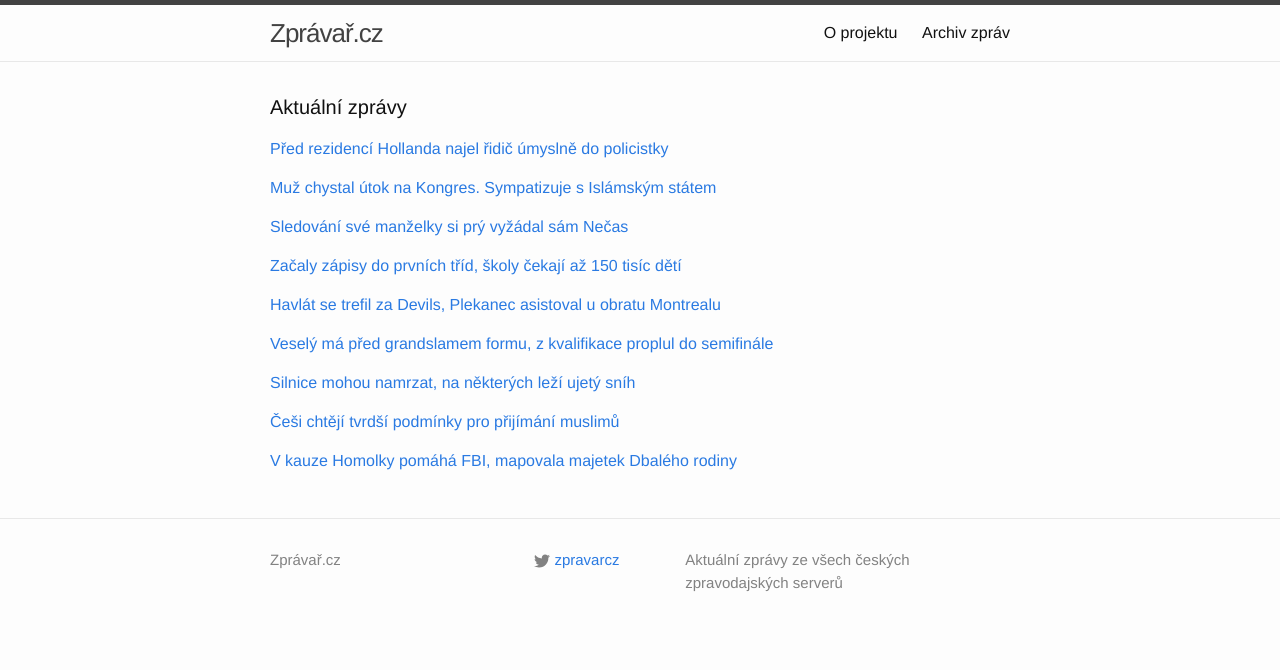
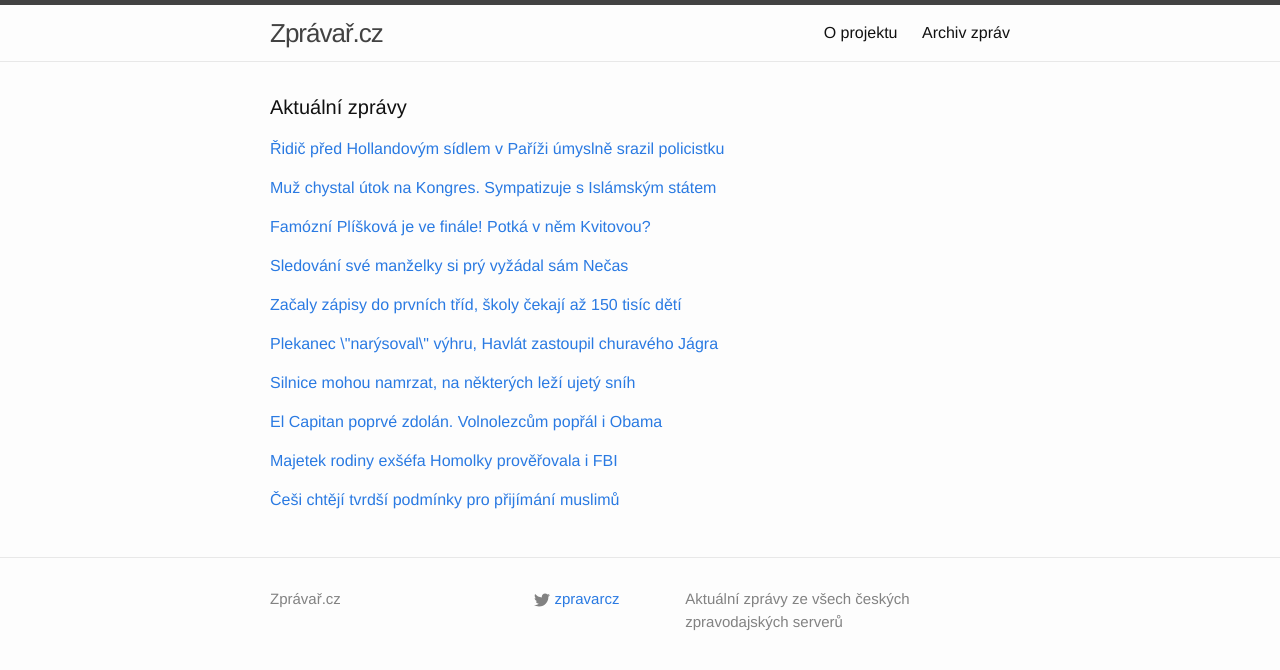
Before and after one commit to adliska/zpravar, a Jekyll site: the page built from index.html, in a window 1280 px wide. Shown: the top 670 px of the page. Built offline with Jekyll 4.4.1, drawn with Linux system fonts in a browser that asks for light colours.

Commit message:
zpravar news update

```diff
--- a/index.html
+++ b/index.html
@@ -5,9 +5,10 @@ layout: default
 <div class="home">
     <h1 class="page-heading">Aktuální zprávy</h1>
 
-<p><a href="javascript:;" onclick="toggle_visibility('zpravy0')">Před rezidencí Hollanda najel řidič úmyslně do policistky</a></p>
+<p><a href="javascript:;" onclick="toggle_visibility('zpravy0')">Řidič před Hollandovým sídlem v Paříži úmyslně srazil policistku </a></p>
 <div id="zpravy0" style="display:none">
 <ul>
+<li><a href=http://www.lidovky.cz/ridic-v-parizi-zamerne-u-prezidentova-sidla-najel-na-policistku-pw2-/zpravy-svet.aspx?c=A150115_091119_ln_zahranici_mmu>Řidič před Hollandovým sídlem v Paříži úmyslně srazil policistku  - www.lidovky.cz</a></li>
 <li><a href=http://www.ceskatelevize.cz/ct24/svet/298256-pred-rezidenci-hollanda-najel-ridic-umyslne-do-policistky/>Před rezidencí Hollanda najel řidič úmyslně do policistky - www.ceskatelevize.cz</a></li>
 <li><a href=http://www.rozhlas.cz/_zprava/policistku-strezici-prezidentsky-palac-v-parizi-srazil-ridic--1443785>Policistku střežící prezidentský palác v Paříži srazil řidič - www.rozhlas.cz</a></li>
 <li><a href=http://www.rozhlas.cz/_zprava/policistku-strezici-prezidentsky-palac-v-parizi-umyslne-srazil-ridic--1443785>Policistku střežící prezidentský palác v Paříži úmyslně srazil řidič - www.rozhlas.cz</a></li>
@@ -31,8 +32,19 @@ layout: default
 <li><a href=http://www.rozhlas.cz/_zprava/fbi-zatkla-muze-ktery-pry-planoval-utok-na-sidlo-americkeho-kongresu--1443763>FBI zatkla muže, který prý plánoval útok na sídlo amerického Kongresu  - www.rozhlas.cz</a></li>
 <li><a href=http://echo24.cz/a/iktCb>Chtěl v USA vraždit v Kapitolu. FBI ho zatkla. Fandil IS - echo24.cz</a></li>
 </ul>
-</div><p><a href="javascript:;" onclick="toggle_visibility('zpravy2')">Sledování své manželky si prý vyžádal sám Nečas </a></p>
+</div><p><a href="javascript:;" onclick="toggle_visibility('zpravy2')">Famózní Plíšková je ve finále! Potká v něm Kvitovou?</a></p>
 <div id="zpravy2" style="display:none">
+<ul>
+<li><a href=http://www.tyden.cz/rubriky/sport/tenis/famozni-pliskova-je-ve-finale-potka-v-nem-kvitovou_330175.html>Famózní Plíšková je ve finále! Potká v něm Kvitovou? - www.tyden.cz</a></li>
+<li><a href=http://www.rozhlas.cz/_zprava/tenistka-pliskova-si-v-sydney-zahraje-o-titul-vesely-je-v-semifinale--1443830>Tensitka Plíšková si v Sydney zahraje o titul, Veselý je v semifinále - www.rozhlas.cz</a></li>
+<li><a href=http://www.sportovninoviny.cz/zpravy/tenistka-pliskova-si-zahraje-v-sydney-finale/1169137>Tenistka Plíšková si zahraje v Sydney finále - www.sportovninoviny.cz</a></li>
+<li><a href=http://www.denik.cz/tenis/vesely-ma-pred-grandslamem-formu-z-kvalifikace-proplul-az-do-semifinale-20150115.html>Veselý má před grandslamem formu, z kvalifikace proplul do semifinále - www.denik.cz</a></li>
+<li><a href=http://sport.aktualne.cz/vesely-si-v-aucklandu-podruhe-zahraje-o-finale/r~b47afbec9c8311e498be002590604f2e/>Veselý si v Aucklandu podruhé zahraje o finále - sport.aktualne.cz</a></li>
+<li><a href=http://sport.idnes.cz/tenis-turnaje-sydney-hobart-auckland-dwp-/tenis.aspx?c=A150115_071507_tenis_ten>Veselý se v Aucklandu probojoval z kvalifikace až do semifinále - sport.idnes.cz</a></li>
+<li><a href=http://www.sportovninoviny.cz/zpravy/tenista-vesely-postoupil-v-aucklandu-do-semifinale/1169090>Tenista Veselý postoupil v Aucklandu do semifinále - www.sportovninoviny.cz</a></li>
+</ul>
+</div><p><a href="javascript:;" onclick="toggle_visibility('zpravy3')">Sledování své manželky si prý vyžádal sám Nečas </a></p>
+<div id="zpravy3" style="display:none">
 <ul>
 <li><a href=http://www.lidovky.cz/pravo-sledovani-manzelky-si-dle-vypovedi-palenika-vyzadal-necas-p8y-/zpravy-domov.aspx?c=A150115_083724_ln_domov_mmu>Sledování své manželky si prý vyžádal sám Nečas  - www.lidovky.cz</a></li>
 <li><a href=http://domaci.ihned.cz/c1-63385210-necas-o-sledovani-sve-manzelky-vedel-objednal-si-ho-tvrdi-exsef-rozvedky>Nečas o sledování své manželky věděl, objednal si ho, tvrdí exšéf rozvědky - domaci.ihned.cz</a></li>
@@ -41,8 +53,8 @@ layout: default
 <li><a href=http://zpravy.aktualne.cz/domaci/sledovani-manzelky-si-podle-vypovedi-palenika-vyzadal-necas/r~6476d1309c7811e49bec0025900fea04/>Sledování manželky si podle výpovědi Páleníka vyžádal Nečas - zpravy.aktualne.cz</a></li>
 <li><a href=http://www.novinky.cz/domaci/358794-palenik-akci-na-sledovani-manzelky-si-vyzadal-sam-necas.html>Páleník: Akci na sledování manželky si vyžádal sám Nečas - www.novinky.cz</a></li>
 </ul>
-</div><p><a href="javascript:;" onclick="toggle_visibility('zpravy3')">Začaly zápisy do prvních tříd, školy čekají až 150 tisíc dětí</a></p>
-<div id="zpravy3" style="display:none">
+</div><p><a href="javascript:;" onclick="toggle_visibility('zpravy4')">Začaly zápisy do prvních tříd, školy čekají až 150 tisíc dětí</a></p>
+<div id="zpravy4" style="display:none">
 <ul>
 <li><a href=http://www.tyden.cz/rubriky/domaci/skolstvi/zacaly-zapisy-do-prvnich-trid-skoly-cekaji-az-150-tisic-deti_330164.html>Začaly zápisy do prvních tříd, školy čekají až 150 tisíc dětí - www.tyden.cz</a></li>
 <li><a href=http://www.ceskenoviny.cz/zpravy/zpravy/zacinaji-zapisy-do-prvnich-trid-zakladnich-skol-potrvaji-mesic/1169075>Začínají zápisy do prvních tříd základních škol, potrvají měsíc - www.ceskenoviny.cz</a></li>
@@ -50,21 +62,14 @@ layout: default
 <li><a href=http://www.rozhlas.cz/_zprava/zacinaji-zapisy-do-prvnich-trid-zakladnich-skol-potrvaji-dva-tydny--1443768>Začínají zápisy do prvních tříd základních škol, potrvají dva týdny  - www.rozhlas.cz</a></li>
 <li><a href=http://zpravy.idnes.cz/boj-o-dobrou-skolu-dite-jde-k-zapisu-menime-bydliste-fhz-/domaci.aspx?c=A150114_210952_domaci_fer>Rodiče v boji o dobrou školu obcházejí zákon: úředně se přestěhují - zpravy.idnes.cz</a></li>
 </ul>
-</div><p><a href="javascript:;" onclick="toggle_visibility('zpravy4')">Havlát se trefil za Devils, Plekanec asistoval u obratu Montrealu</a></p>
-<div id="zpravy4" style="display:none">
+</div><p><a href="javascript:;" onclick="toggle_visibility('zpravy5')">Plekanec \"narýsoval\" výhru, Havlát zastoupil churavého Jágra</a></p>
+<div id="zpravy5" style="display:none">
 <ul>
+<li><a href=http://www.tyden.cz/rubriky/sport/hokej/nhl/plekanec-narysoval-vyhru-havlat-zastoupil-churaveho-jagra_330174.html>Plekanec \"narýsoval\" výhru, Havlát zastoupil churavého Jágra - www.tyden.cz</a></li>
 <li><a href=http://www.rozhlas.cz/_zprava/havlat-se-trefil-za-devils-plekanec-asistoval-u-obratu-montrealu--1443794>Havlát se trefil za Devils, Plekanec asistoval u obratu Montrealu - www.rozhlas.cz</a></li>
 <li><a href=http://www.denik.cz/hokej/plekanec-se-podilel-na-viteznem-obratu-montrealu-20150115.html>Plekanec se podílel na vítězném obratu Montrealu - www.denik.cz</a></li>
 <li><a href=http://hokej.idnes.cz/new-jersey-prekvapilo-vyhrou-v-los-angeles-fkz-/nhl.aspx?c=A150115_072054_nhl_Mkr>New Jersey překvapilo výhrou v Los Angeles, Havlát s Eliášem bodovali - hokej.idnes.cz</a></li>
 <li><a href=http://www.sportovninoviny.cz/zpravy/plekanec-se-podilel-na-viteznem-obratu-montrealu/1169089>Plekanec se podílel na vítězném obratu Montrealu - www.sportovninoviny.cz</a></li>
-</ul>
-</div><p><a href="javascript:;" onclick="toggle_visibility('zpravy5')">Veselý má před grandslamem formu, z kvalifikace proplul do semifinále</a></p>
-<div id="zpravy5" style="display:none">
-<ul>
-<li><a href=http://www.denik.cz/tenis/vesely-ma-pred-grandslamem-formu-z-kvalifikace-proplul-az-do-semifinale-20150115.html>Veselý má před grandslamem formu, z kvalifikace proplul do semifinále - www.denik.cz</a></li>
-<li><a href=http://sport.aktualne.cz/vesely-si-v-aucklandu-podruhe-zahraje-o-finale/r~b47afbec9c8311e498be002590604f2e/>Veselý si v Aucklandu podruhé zahraje o finále - sport.aktualne.cz</a></li>
-<li><a href=http://sport.idnes.cz/tenis-turnaje-sydney-hobart-auckland-dwp-/tenis.aspx?c=A150115_071507_tenis_ten>Veselý se v Aucklandu probojoval z kvalifikace až do semifinále - sport.idnes.cz</a></li>
-<li><a href=http://www.sportovninoviny.cz/zpravy/tenista-vesely-postoupil-v-aucklandu-do-semifinale/1169090>Tenista Veselý postoupil v Aucklandu do semifinále - www.sportovninoviny.cz</a></li>
 </ul>
 </div><p><a href="javascript:;" onclick="toggle_visibility('zpravy6')">Silnice mohou namrzat, na některých leží ujetý sníh</a></p>
 <div id="zpravy6" style="display:none">
@@ -74,18 +79,27 @@ layout: default
 <li><a href=http://www.ceskenoviny.cz/zpravy/zpravy/na-cestach-ve-zlinskem-i-libereckem-kraji-se-rano-misty-tvori-ledovka/1169085>Na cestách ve Zlínském i Libereckém kraji se ráno místy tvoří ledovka - www.ceskenoviny.cz</a></li>
 <li><a href=http://www.ceskenoviny.cz/zpravy/zpravy/na-cestach-ve-zlinskem-kraji-se-rano-misty-tvori-ledovka/1169085>Na cestách ve Zlínském kraji se ráno místy tvoří ledovka - www.ceskenoviny.cz</a></li>
 </ul>
-</div><p><a href="javascript:;" onclick="toggle_visibility('zpravy7')">Češi chtějí tvrdší podmínky pro přijímání muslimů</a></p>
+</div><p><a href="javascript:;" onclick="toggle_visibility('zpravy7')">El Capitan poprvé zdolán. Volnolezcům popřál i Obama</a></p>
 <div id="zpravy7" style="display:none">
+<ul>
+<li><a href=http://www.tyden.cz/rubriky/relax/cestovani/el-capitan-poprve-zdolan-volnolezcum-popral-i-obama_330168.html>El Capitan poprvé zdolán. Volnolezcům popřál i Obama - www.tyden.cz</a></li>
+<li><a href=http://www.tyden.cz/rubriky/relax/cestovani/el-capitan-poprve-zdolan-volnolezcum-popral-k-vykonu-i-obama_330168.html>El Capitan poprvé zdolán. Volnolezcům popřál i Obama - www.tyden.cz</a></li>
+<li><a href=http://sport.aktualne.cz/yosemitsky-el-capitan-premierove-zdolali-dva-volnolezci/r~a75dd3689c8c11e4aff10025900fea04/>Yosemitský El Capitan premiérově zdolali dva volnolezci - sport.aktualne.cz</a></li>
+<li><a href=http://www.novinky.cz/koktejl/358809-dva-americti-volnolezci-jako-prvni-v-historii-zdolali-el-capitan.html>Dva američtí volnolezci jako první v historii zdolali El Capitan - www.novinky.cz</a></li>
+</ul>
+</div><p><a href="javascript:;" onclick="toggle_visibility('zpravy8')">Majetek rodiny exšéfa Homolky prověřovala i FBI</a></p>
+<div id="zpravy8" style="display:none">
+<ul>
+<li><a href=http://www.novinky.cz/domaci/358813-majetek-rodiny-exsefa-homolky-proverovala-i-fbi.html>Majetek rodiny exšéfa Homolky prověřovala i FBI - www.novinky.cz</a></li>
+<li><a href=http://www.ceskenoviny.cz/zpravy/zpravy/v-kauze-homolky-pomaha-fbi-mapovala-majetek-dbaleho-rodiny/1169133>V kauze Homolky pomáhá FBI, mapovala majetek Dbalého rodiny - www.ceskenoviny.cz</a></li>
+<li><a href=http://www.denik.cz/z_domova/fbi-pomaha-prolustrovat-majtek-rodiny-exsefa-homolky-20150115.html>FBI pomáhá prolustrovat majetek rodiny exšéfa Homolky - www.denik.cz</a></li>
+<li><a href=http://www.lidovky.cz/do-kauzy-homolka-promluvila-fbi-cesi-ji-poprosili-o-pomoc-pm0-/zpravy-domov.aspx?c=A150114_165730_ln_domov_ogo>Do kauzy Homolka promluvila FBI. Češi ji poprosili o pomoc  - www.lidovky.cz</a></li>
+</ul>
+</div><p><a href="javascript:;" onclick="toggle_visibility('zpravy9')">Češi chtějí tvrdší podmínky pro přijímání muslimů</a></p>
+<div id="zpravy9" style="display:none">
 <ul>
 <li><a href=http://www.tyden.cz/rubriky/domaci/cesi-chteji-tvrdsi-podminky-pro-prijimani-muslimu_330165.html>Češi chtějí tvrdší podmínky pro přijímání muslimů - www.tyden.cz</a></li>
 <li><a href=http://echo24.cz/a/iVYc2>Průzkum: Češi chtějí přísněji posuzovat uprchlíky z islámských zemí - echo24.cz</a></li>
 <li><a href=http://www.ceskenoviny.cz/zpravy/zpravy/pruzkum-pro-cro-prijimani-lidi-z-islamskych-zemi-ma-byt-prisnejsi/1169081>Průzkum pro ČRo: Přijímání lidí z islámských zemí má být přísnější - www.ceskenoviny.cz</a></li>
 </ul>
-</div><p><a href="javascript:;" onclick="toggle_visibility('zpravy8')">V kauze Homolky pomáhá FBI, mapovala majetek Dbalého rodiny</a></p>
-<div id="zpravy8" style="display:none">
-<ul>
-<li><a href=http://www.ceskenoviny.cz/zpravy/zpravy/v-kauze-homolky-pomaha-fbi-mapovala-majetek-dbaleho-rodiny/1169133>V kauze Homolky pomáhá FBI, mapovala majetek Dbalého rodiny - www.ceskenoviny.cz</a></li>
-<li><a href=http://www.denik.cz/z_domova/fbi-pomaha-prolustrovat-majtek-rodiny-exsefa-homolky-20150115.html>FBI pomáhá prolustrovat majetek rodiny exšéfa Homolky - www.denik.cz</a></li>
-<li><a href=http://www.lidovky.cz/do-kauzy-homolka-promluvila-fbi-cesi-ji-poprosili-o-pomoc-pm0-/zpravy-domov.aspx?c=A150114_165730_ln_domov_ogo>Do kauzy Homolka promluvila FBI. Češi ji poprosili o pomoc  - www.lidovky.cz</a></li>
-</ul>
 </div></div>
```
